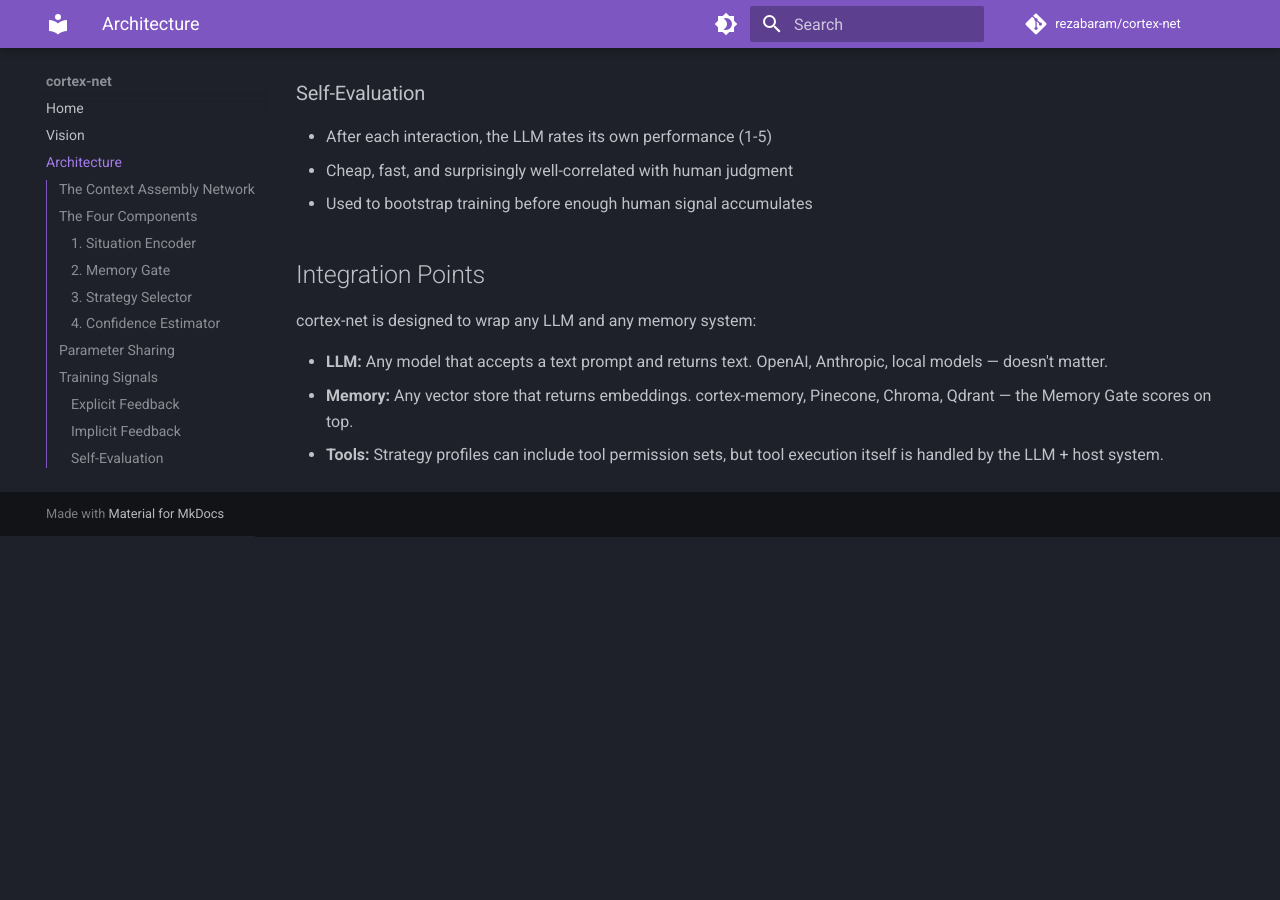
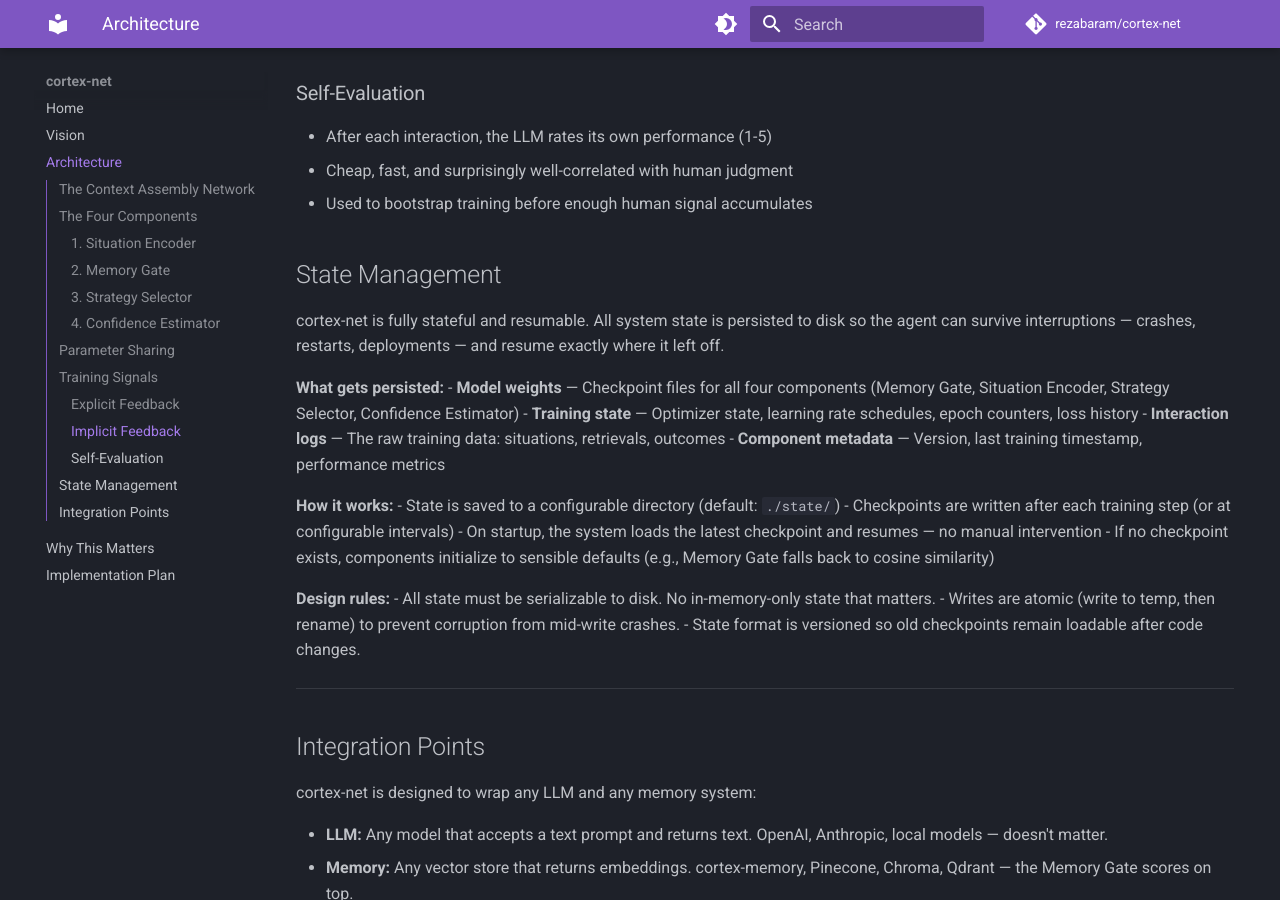
Before and after one commit to rezabaram/cortex-net, an MkDocs documentation site: the page built from docs/architecture.md, in a window 1280 px wide and 900 px high, scrolled down 3295 px. Built offline with MkDocs 1.6.1 and Material for MkDocs 9.7.7, drawn with Linux system fonts in a browser that asks for light colours; comment, search, counter and statistics services are not loaded; before the commit the page ends 3831 px from its top, so only the background shows below that.

Commit message:
Add statefulness as core design principle
- Vision: added Stateful property and resumability design principle
- Why: added Statefulness as a broken property in current agents
- Architecture: added State Management section (checkpoints, atomic writes, versioning)
- Implementation: added Week 1.5 state management foundation tasks

```diff
--- a/docs/architecture.md
+++ b/docs/architecture.md
@@ -146,6 +146,29 @@
 - Cheap, fast, and surprisingly well-correlated with human judgment
 - Used to bootstrap training before enough human signal accumulates
 
+## State Management
+
+cortex-net is fully stateful and resumable. All system state is persisted to disk so the agent can survive interruptions — crashes, restarts, deployments — and resume exactly where it left off.
+
+**What gets persisted:**
+- **Model weights** — Checkpoint files for all four components (Memory Gate, Situation Encoder, Strategy Selector, Confidence Estimator)
+- **Training state** — Optimizer state, learning rate schedules, epoch counters, loss history
+- **Interaction logs** — The raw training data: situations, retrievals, outcomes
+- **Component metadata** — Version, last training timestamp, performance metrics
+
+**How it works:**
+- State is saved to a configurable directory (default: `./state/`)
+- Checkpoints are written after each training step (or at configurable intervals)
+- On startup, the system loads the latest checkpoint and resumes — no manual intervention
+- If no checkpoint exists, components initialize to sensible defaults (e.g., Memory Gate falls back to cosine similarity)
+
+**Design rules:**
+- All state must be serializable to disk. No in-memory-only state that matters.
+- Writes are atomic (write to temp, then rename) to prevent corruption from mid-write crashes.
+- State format is versioned so old checkpoints remain loadable after code changes.
+
+---
+
 ## Integration Points
 
 cortex-net is designed to wrap any LLM and any memory system:
```
Also changed, not shown: docs/implementation.md (+7 -0 lines), docs/vision.md (+3 -0 lines), docs/why.md (+4 -0 lines).
